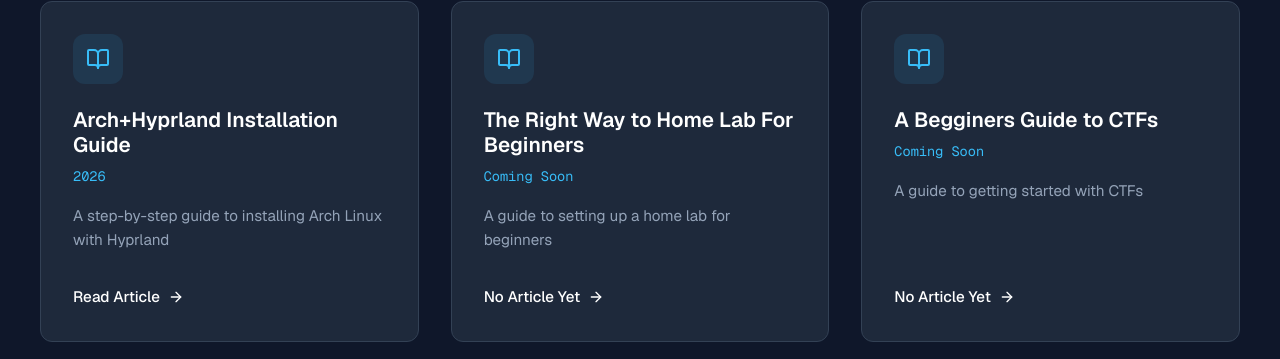
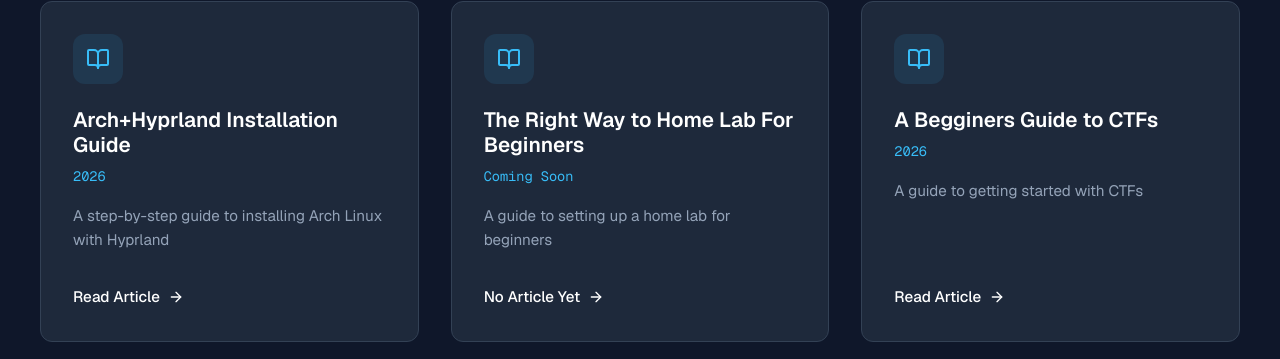
Before and after one commit to dan-delion-source/Dan-Portfolio, a Next.js app: page / in a window 1280 px wide. Shown: the part 4466-4825 px from the top of the page. Built offline with nearby package versions, Linux system fonts and the light colour scheme.

Commit message:
added a new Blog "Beginner Guide to CTF's"

```diff
--- a/src/components/Blog.tsx
+++ b/src/components/Blog.tsx
@@ -70,10 +70,10 @@
                             <BookOpen size={24} />
                         </div>
                         <h3 className={styles.postTitle}>A Begginers Guide to CTFs</h3>
-                        <p className={styles.postDate}>Coming Soon</p>
+                        <p className={styles.postDate}>2026</p>
                         <p className={styles.postDescription}>A guide to getting started with CTFs</p>
-                        <a href="#" className={styles.readMore}>
-                            No Article Yet <ArrowRight size={16} />
+                        <a href="https://guide-to-ctf-s.vercel.app/" className={styles.readMore}>
+                            Read Article <ArrowRight size={16} />
                         </a>
                     </motion.div>
                 </div>
```
